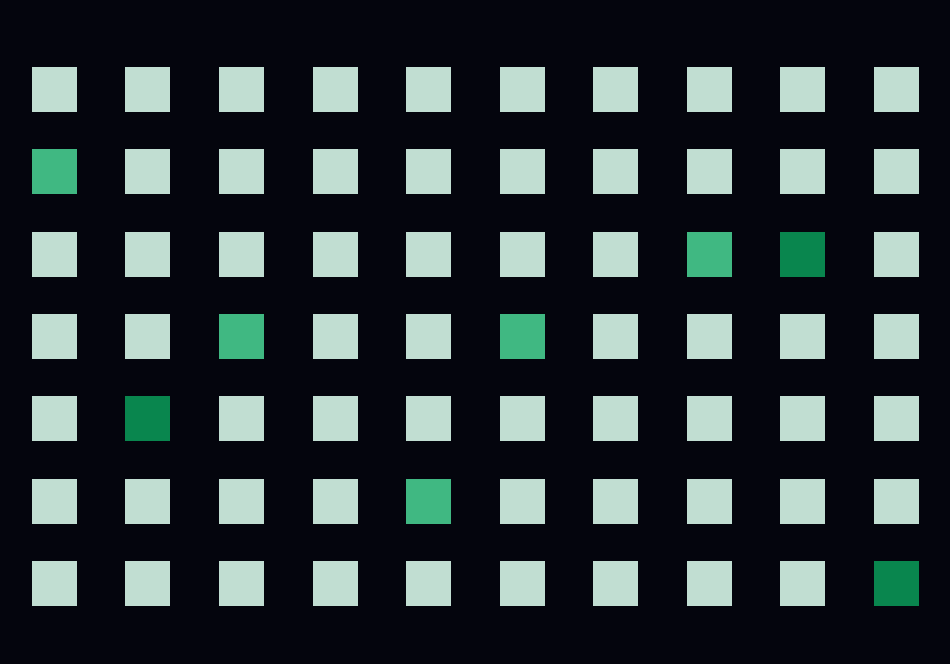
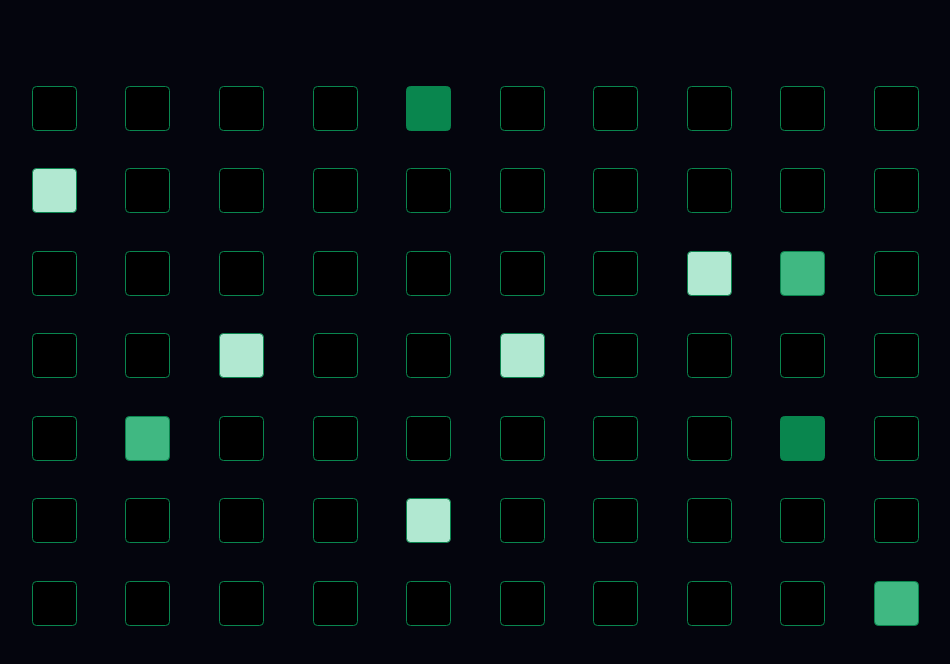
Before and after one commit to ruthrootz/habit-hub, a Vue app: page /#/ in a window 1280 px wide. Shown: the top 664 px of the page, without its empty margins (159-1109 px from the left). Built offline with nearby package versions, Linux system fonts and the light colour scheme.

Commit message:
added color

```diff
--- a/src/components/HabitHub.vue
+++ b/src/components/HabitHub.vue
@@ -4,13 +4,7 @@
       <b-row v-for="row in ROWS" :key="row">
         <b-col v-for="column in COLUMNS" :key="column">
           <div class="cell"
-               :class="gridState[row - 1][column - 1] === ZERO
-                      ? 'cell-zero'
-                      : gridState[row - 1][column - 1] === ONE
-                      ? 'cell-one'
-                      : gridState[row - 1][column - 1] === TWO
-                      ? 'cell-two'
-                      : ''"
+               :class="getCellColor(row, column)"
                @click="setCellColor(row, column)">
           </div>
         </b-col>
@@ -29,11 +23,11 @@ export default class HabitHub extends Vue {
     [0, 0, 0, 0, 2, 0, 0],
     [0, 0, 0, 1, 0, 0, 0],
     [0, 0, 0, 0, 0, 0, 0],
-    [0, 0, 0, 0, 0, 1, 0],
+    [3, 0, 0, 0, 0, 1, 0],
     [0, 0, 0, 1, 0, 0, 0],
     [0, 0, 0, 0, 0, 0, 0],
     [0, 0, 1, 0, 0, 0, 0],
-    [0, 0, 2, 0, 0, 0, 0],
+    [0, 0, 2, 0, 3, 0, 0],
     [0, 0, 0, 0, 0, 0, 2],
   ];
 
@@ -42,6 +36,7 @@ export default class HabitHub extends Vue {
   private ZERO = 0;
   private ONE = 1;
   private TWO = 2;
+  private THREE = 3;
 
   private getCellColor(row: number, column: number): string {
     return this.gridState[row - 1][column - 1] === this.ZERO
@@ -50,6 +45,8 @@ export default class HabitHub extends Vue {
       ? 'cell-one'
       : this.gridState[row - 1][column - 1] === this.TWO
       ? 'cell-two'
+      : this.gridState[row - 1][column - 1] === this.THREE
+      ? 'cell-three'
       : '';
   }
 
@@ -57,26 +54,30 @@ export default class HabitHub extends Vue {
     console.log(this.gridState[row - 1][column - 1]);
     this.gridState[row - 1][column - 1] = (this.gridState[row - 1][column - 1] + 1) % 3;
   }
-
 }
 </script>
 
 <style scoped>
 .grid {
-  padding-top: 5%;
+  padding-top: 7%;
 }
 .cell {
+  border: 1px solid #09864e;
+  border-radius: 10%;
   width: 45px;
   height: 45px;
   margin: 20%;
 }
 .cell-zero {
-  background-color: rgb(193, 222, 210);
+  background-color: #000000;
 }
 .cell-one {
+  background-color: #b1e8d1;
+}
+.cell-two {
   background-color: #40b882;
 }
-.cell-two {
+.cell-three {
   background-color: #09864e;
 }
 </style>
```
